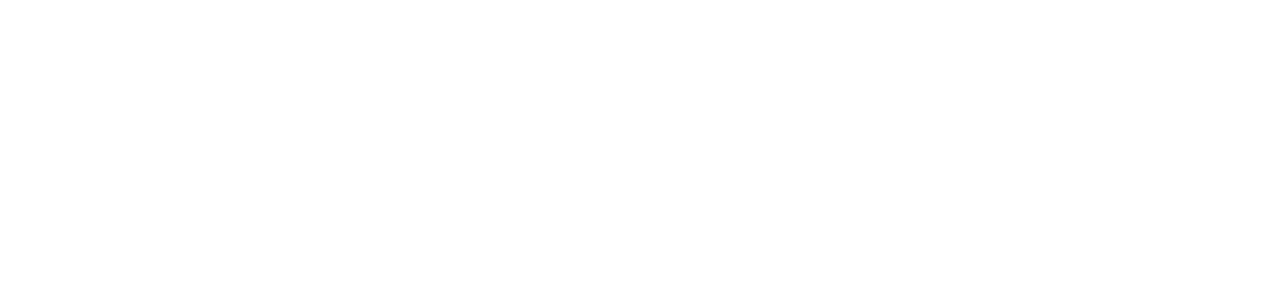
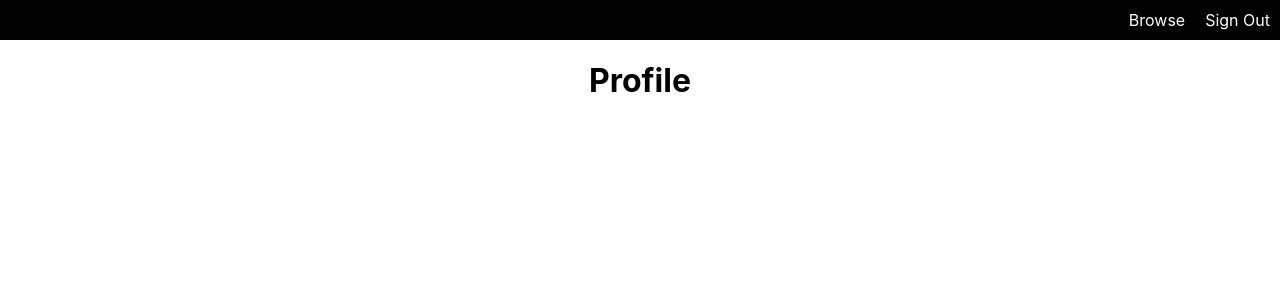
Before and after one commit to dshamany/tortuga, a React (Create React App) app: page /profile in a window 1280 px wide. Shown: the top 300 px of the page. Built offline with nearby package versions, Linux system fonts and the light colour scheme.

Commit message:
Login Almost Works

```diff
--- a/package.json
+++ b/package.json
@@ -12,6 +12,7 @@
     "jsonwebtoken": "^8.5.1",
     "mongoose": "^5.8.9",
     "morgan": "^1.9.1",
+    "nl2br": "0.0.3",
     "react": "^16.12.0",
     "react-dom": "^16.12.0",
     "react-router-dom": "^5.1.2",
--- a/server.js
+++ b/server.js
@@ -10,7 +10,9 @@
 const app = express();
 
 app.use(logger('dev'));
-app.use(express.json());
+app.use(express.json({
+    type: ['application/json', 'text/plain']
+}));
 
 app.use(favicon(path.join(__dirname, 'build', 'favicon.ico')));
 app.use(express.static(path.join(__dirname, 'build')));
--- a/src/App.js
+++ b/src/App.js
@@ -2,7 +2,7 @@
 import './App.css';
 import { Switch, Route } from 'react-router-dom';
 import Index from './components/Index';
-import Signup from './components/Signup';
+import Profile from './components/Profile';
 import Signin from './components/Signin';
 import Postlist from './components/Postlist';
 import Post from './components/Post';
@@ -10,11 +10,11 @@
 
 function App() {
   return (
-    <div className="App">
+    <div className='App'>
       <Switch>
         <Route exact path='/' component={Index}/>
         <Route exact path='/signin' component={Signin}/>
-        <Route exact path='/signup' component={Signup}/>
+        <Route exact path='/profile' component={Profile} />
         <Route exact path='/posts' component={Postlist}/>
         <Route exact path='/posts/:id' component={Post}/>
       </Switch>
--- a/src/components/Index.js
+++ b/src/components/Index.js
@@ -4,7 +4,7 @@
 function Index(props){
     return (
         <div>
-            <NavBar items={['Browse', 'SignUp', 'SignIn']} />
+            <NavBar items={['browse', 'signin']} />
             <h1>Home</h1>
         </div>
     )
--- a/src/components/NavBar.js
+++ b/src/components/NavBar.js
@@ -1,5 +1,6 @@
 import React from 'react';
 import { Link } from 'react-router-dom'
+import NavLinks from '../constants/NavLinks';
 
 let ulStyle = {
     margin: 0,
@@ -12,18 +13,26 @@
 
 let liStyle = {
     margin: 10,
+    color: 'white',
+    textDecoration: 'none',
 }
 
 function NavBar(props) {
     let items = props.items;
+    items = NavLinks.getItems(items);
     return (
         <div style={ulStyle}>
             {
-                items ?
                 items.map(item => {
-                    return (<li key={item} style={liStyle}>{item}</li>);
+                    return(
+                    <Link
+                        to={item.path}
+                        key={item.key}
+                        style={liStyle}>
+                            {item.name}
+                        </Link>
+                    );
                 })
-                : <li style={liStyle}>Sign In</li>
             }
         </div>
     )
--- a/src/components/Postlist.js
+++ b/src/components/Postlist.js
@@ -1,7 +1,13 @@
 import React from 'react';
+import NavBar from '../components/NavBar';
 
 function Postlist(props){
-    return (<h1>Postlist</h1>);
+    return (
+        <div>
+            <NavBar items={['index']} />
+            <h1>Postlist</h1>
+        </div>
+    );
 }
 
 export default Postlist;
--- a/src/components/Profile.js
+++ b/src/components/Profile.js
@@ -1,8 +1,13 @@
 import React from 'react';
+import NavBar from '../components/NavBar';
 
 function Profile(props){
+
     return (
-        <h1>Profile</h1>
+        <div>
+            <NavBar items={['browse', 'signout']} />
+            <h1>Profile</h1>
+        </div>
     )
 }
 
--- a/src/components/Signin.js
+++ b/src/components/Signin.js
@@ -27,18 +27,31 @@
     const [email, setEmail] = useState('');
     const [password, setPassword] = useState('');
 
-    function submitForm() {
+    async function submitForm() {
         const url = 'http://localhost:3000/users/sign';
-        let payload = {
+        const payload = {
             full_name: fullName,
             email,
             password,
         };
+        await fetch(url, {
+            method: 'POST',
+            mode: 'no-cors',
+            headers: new Headers({
+                "Content-Type": "application/json",
+                "Accept":"application/json"
+        }),
+            body: JSON.stringify(payload)
+        })
+
+        fullName === ''
+        ? props.history.push('/')
+        : props.history.push('/profile')
     }
 
     return (
         <div>
-            <NavBar items={['SignUp', 'Browse']} />
+            <NavBar items={['browse']} />
             <h1>Sign In/Sign Up</h1>
             <div style={formStyle}>
                 <input
--- a/src/components/Signup.js
+++ /dev/null
@@ -1,13 +0,0 @@
-import React from 'react';
-import NavBar from '../components/NavBar';
-
-function Signup(props){
-    return (
-        <div>
-        <NavBar items={['SignIn', 'Browse']} />
-        <h1>Sign Up Page</h1>
-        </div>
-    );
-}
-
-export default Signup;
--- /dev/null
+++ b/src/constants/NavLinks.js
@@ -0,0 +1,45 @@
+const NavItems = {
+    index: {
+        name: 'Home',
+        path: '/',
+        key: 'index',
+        state: null,
+    },
+    profile: {
+        name: 'Profile',
+        path: '/profile',
+        key: 'profile',
+        state: null,
+    },
+    browse: {
+        name: 'Browse',
+        path: '/posts',
+        key: 'browse',
+        state: null,
+    },
+    signin: {
+        name: 'Sign In',
+        path: '/signin',
+        key: 'signin',
+        state: null,
+    },
+    signout: {
+        name: 'Sign Out',
+        path: '/signout',
+        key: 'signout',
+        state: null,
+    }
+};
+
+function getItems(items){
+    let nav = [];
+    for (let item of items){
+        nav.push(NavItems[item]);
+    }
+    return nav;
+}
+
+module.exports = {
+    getItems,
+    NavItems,
+}
```
Also changed, not shown: src/controllers/user.js (+8 -6 lines), src/models/post.js (added, +24 -0 lines), 1 other file (tests, documents, lock files or other folders).
